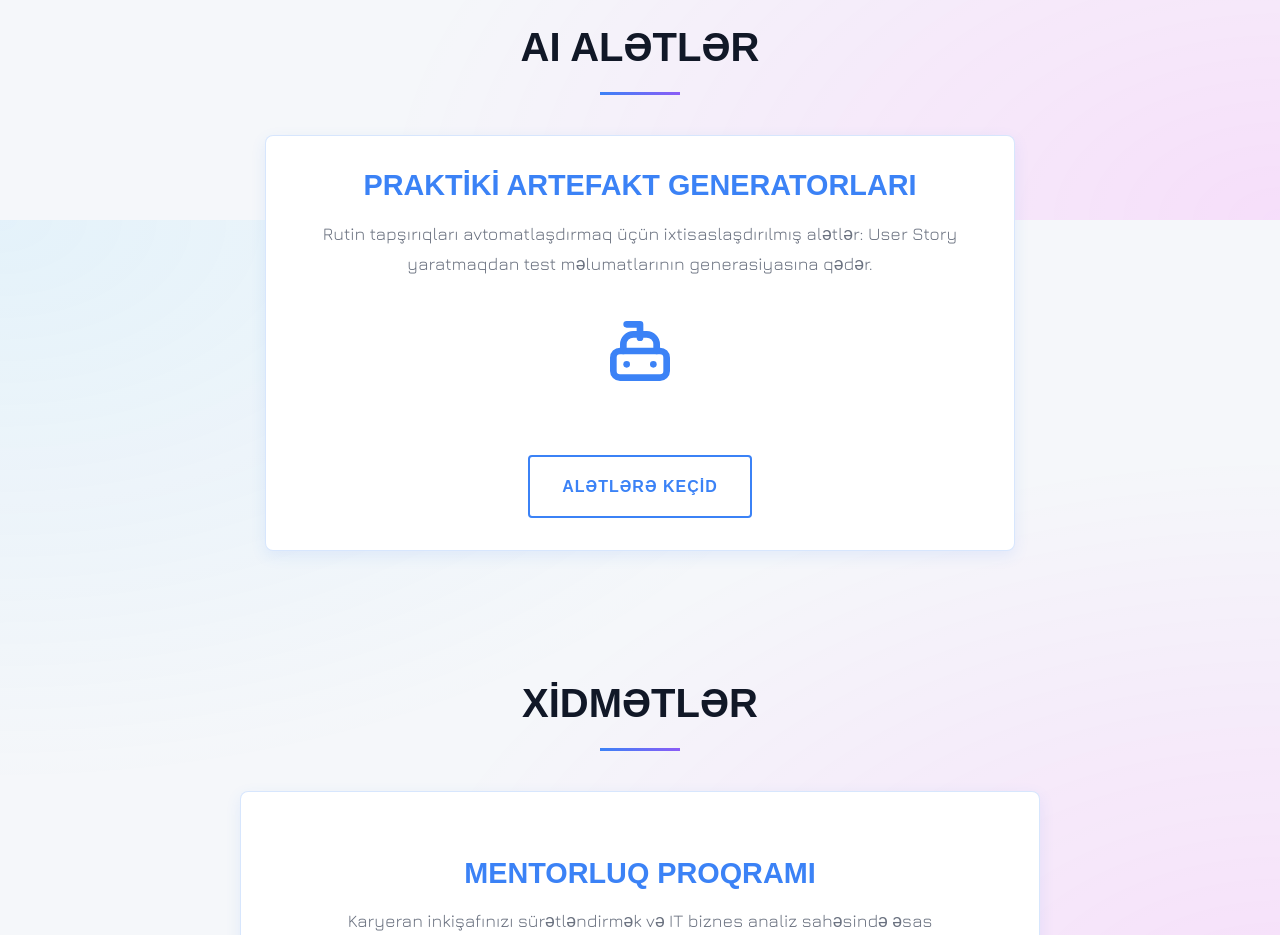
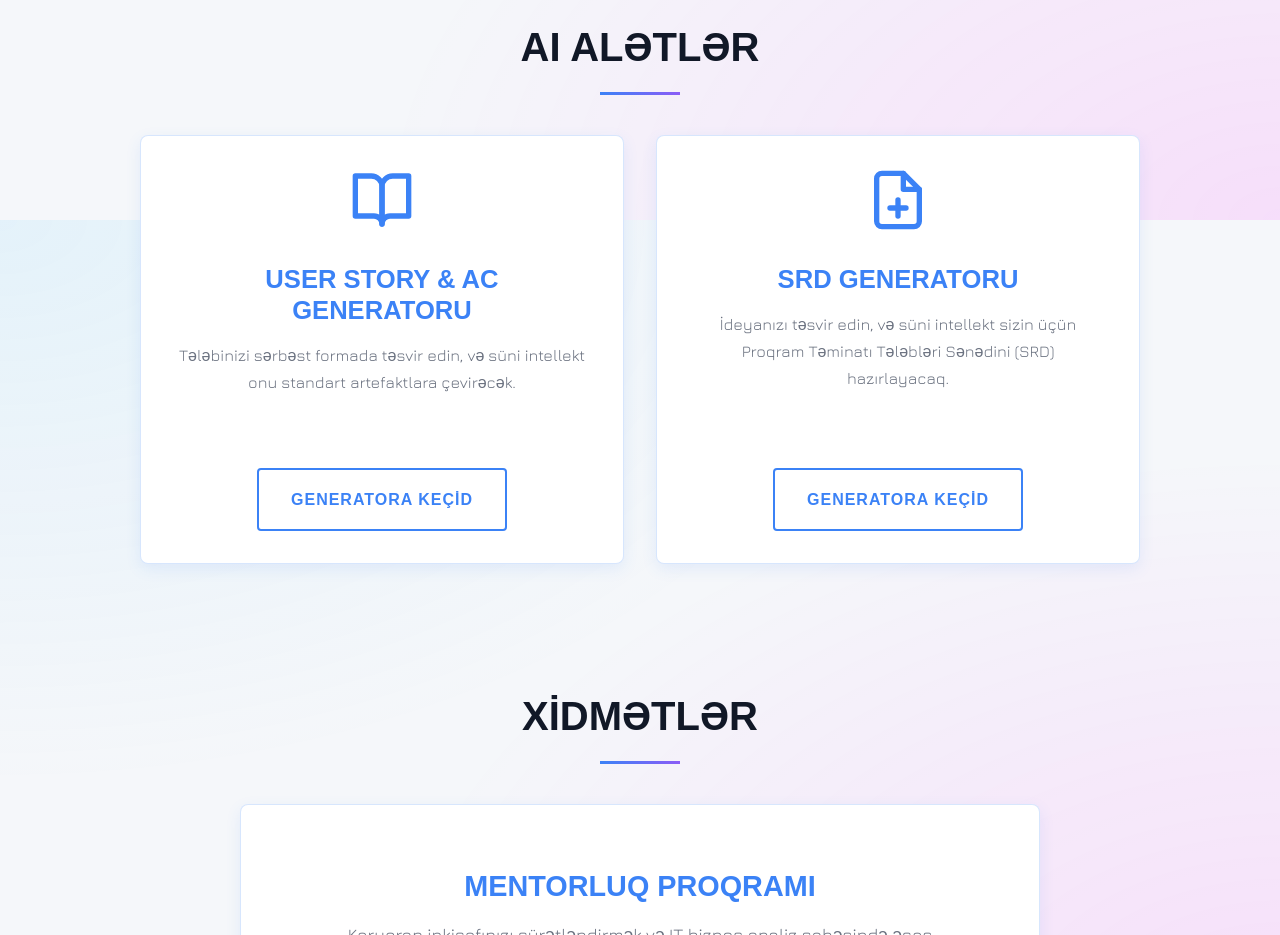
Before and after one commit to Saitosar/sarkhan-dev-nextjs, a Next.js app: page / in a window 1280 px wide. Shown: the part 2180-3115 px from the top of the page. Built offline with nearby package versions, Linux system fonts and the light colour scheme; no server answers; a web font is replaced by a local one.

Commit message:
separated tools card to story and srd generators

```diff
--- a/components/Icon.js
+++ b/components/Icon.js
@@ -35,6 +35,20 @@ const icons = {
       <path d="M7 12v-2a3 3 0 0 1 3-3h4a3 3 0 0 1 3 3v2" stroke="currentColor" strokeWidth="2" strokeLinecap="round" strokeLinejoin="round"/>
       <circle cx="8" cy="16" r="1" fill="currentColor"/>
       <circle cx="16" cy="16" r="1" fill="currentColor"/>
+    </>
+  ),
+  userStory: ( // <-- НОВАЯ ИКОНКА
+    <>
+      <path d="M2 3h6a4 4 0 0 1 4 4v14a3 3 0 0 0-3-3H2z" stroke="currentColor" strokeWidth="2" strokeLinecap="round" strokeLinejoin="round"/>
+      <path d="M22 3h-6a4 4 0 0 0-4 4v14a3 3 0 0 1 3-3h7z" stroke="currentColor" strokeWidth="2" strokeLinecap="round" strokeLinejoin="round"/>
+    </>
+  ),
+  srd: ( // <-- НОВАЯ ИКОНКА
+    <>
+        <path d="M14 2H6a2 2 0 0 0-2 2v16a2 2 0 0 0 2 2h12a2 2 0 0 0 2-2V8z" stroke="currentColor" strokeWidth="2" strokeLinecap="round" strokeLinejoin="round" />
+        <polyline points="14 2 14 8 20 8" stroke="currentColor" strokeWidth="2" strokeLinecap="round" strokeLinejoin="round" />
+        <line x1="12" y1="18" x2="12" y2="12" stroke="currentColor" strokeWidth="2" strokeLinecap="round" strokeLinejoin="round" />
+        <line x1="9" y1="15" x2="15" y2="15" stroke="currentColor" strokeWidth="2" strokeLinecap="round" strokeLinejoin="round" />
     </>
   ),
   services: (
--- a/components/ToolsSection.js
+++ b/components/ToolsSection.js
@@ -1,25 +1,44 @@
-// components/ToolsSection.js (ОБНОВЛЕННЫЙ ФАЙЛ)
+// components/ToolsSection.js
 import Link from 'next/link';
-import Icon from './Icon'; // <-- ДОБАВЛЕН ИМПОРТ Icon
+import Icon from './Icon';
 
 const ToolsSection = ({ t }) => {
   return (
     <section id="tools">
       <div className="container">
         <h2>{t.toolsSectionTitle}</h2>
-        <div className="blog-manifest">
-          <h3>{t.toolsManifestTitle}</h3>
-          <p>{t.toolsManifestText}</p>
-          {/* === НАЧАЛО ИЗМЕНЕНИЙ: ДОБАВЛЕНА ИКОНКА === */}
-         <div className="tools-manifest-icon"> {/* <-- ИСПОЛЬЗУЕМ НОВЫЙ КЛАСС */}
-            <Icon name="tools" />
+
+        {/* Новый контейнер для двух карточек */}
+        <div className="tools-grid">
+
+          {/* Карточка 1: Генератор User Story */}
+          <div className="tool-card-promo">
+            <div className="tool-card-promo-icon">
+              <Icon name="userStory" />
+            </div>
+            <h3>{t.toolsGeneratorTitle}</h3>
+            <p>{t.toolsGeneratorDescription}</p>
+            <div className="view-all-container">
+              <Link href="/tools/story-generator" legacyBehavior>
+                <a className="btn">{t.toolsGeneratorButton}</a>
+              </Link>
+            </div>
           </div>
-          {/* === КОНЕЦ ИЗМЕНЕНИЙ === */}
-          <div className="view-all-container">
-            <Link href="/tools" legacyBehavior>
-              <a className="btn">{t.toolsManifestButton}</a>
-            </Link>
+
+          {/* Карточка 2: Генератор SRD */}
+          <div className="tool-card-promo">
+            <div className="tool-card-promo-icon">
+              <Icon name="srd" />
+            </div>
+            <h3>{t.toolsGeneratorSrdTitle}</h3>
+            <p>{t.toolsGeneratorSrdDescription}</p>
+            <div className="view-all-container">
+              <Link href="/tools/srd-generator" legacyBehavior>
+                <a className="btn">{t.toolsGeneratorSrdButton}</a>
+              </Link>
+            </div>
           </div>
+
         </div>
       </div>
     </section>
--- a/styles/globals.css
+++ b/styles/globals.css
@@ -2100,3 +2100,54 @@ a.blog-card, a.blog-card:hover {
     width: 100%; /* Растягиваем кнопку на всю ширину меню */
   }
 }
+
+/* styles/globals.css */
+/* ... (в самый конец файла добавьте эти стили) ... */
+
+/* === Стили для секции Инструментов на главной странице === */
+.tools-grid {
+  display: grid;
+  grid-template-columns: 1fr; /* Одна колонка на мобильных */
+  gap: var(--space-xl);
+  max-width: 1000px;
+  margin-inline: auto;
+}
+
+/* Две колонки на планшетах и десктопах */
+@media (min-width: 768px) {
+  .tools-grid {
+    grid-template-columns: repeat(2, 1fr);
+  }
+}
+
+.tool-card-promo {
+  background-color: var(--color-surface);
+  border: 1px solid var(--color-border);
+  border-radius: var(--radius-md);
+  box-shadow: var(--shadow-md);
+  padding: var(--space-xl);
+  text-align: center;
+  display: flex;
+  flex-direction: column;
+  height: 100%; /* Заставляем карточки быть одной высоты */
+}
+
+.tool-card-promo h3 {
+  font-size: 1.6rem;
+  color: var(--color-primary);
+  margin-bottom: var(--space-md);
+}
+
+.tool-card-promo p {
+  color: var(--color-text-secondary);
+  flex-grow: 1; /* Растягиваем параграф, чтобы кнопка была внизу */
+  margin-bottom: var(--space-sm);
+}
+
+.tool-card-promo-icon {
+  width: 64px;
+  height: 64px;
+  margin-inline: auto;
+  margin-bottom: var(--space-xl);
+  color: var(--color-primary);
+}
--- a/utils/translations.js
+++ b/utils/translations.js
@@ -33,14 +33,17 @@ const translations = {
         navTools: "Alətlər",
         toolsSectionTitle: "AI Alətlər",
         toolsManifestTitle: "Praktiki Artefakt Generatorları",
-        toolsManifestText: "Rutin tapşırıqları avtomatlaşdırmaq üçün ixtisaslaşdırılmış alətlər: User Story yaratmaqdan test məlumatlarının generasiyasına qədər.",
-        toolsManifestButton: "Alətlərə Keçid",
+        toolsManifestText: "Rutin tapşırıqları avtomatlaşdırmaq üçün ixtisaslaşdırılmış alətlər: User Story yaratmaqdan SRD sənədlərinin hazırlanmasına qədər.",
+        toolsManifestButton: "Bütün Alətlərə Bax",
         comingSoon: "Tezliklə...",
-        toolsGeneratorTitle: "User Story və Qəbul Kriteriyaları Generatoru",
+        toolsGeneratorTitle: "User Story & AC Generatoru",
         toolsGeneratorDescription: "Tələbinizi sərbəst formada təsvir edin, və süni intellekt onu standart artefaktlara çevirəcək.",
         toolsGeneratorPlaceholder: "Nümunə: İstifadəçi məhsulları qiymətə və kateqoriyaya görə filtrləyə bilməlidir...",
-        toolsGeneratorButton: "Generasiya et",
+        toolsGeneratorButton: "Generatora Keçid",
         toolsGeneratorButtonLoading: "Generasiya edilir...",
+        toolsGeneratorSrdTitle: "SRD Generatoru", // <-- YENİ
+        toolsGeneratorSrdDescription: "İdeyanızı təsvir edin, və süni intellekt sizin üçün Proqram Təminatı Tələbləri Sənədini (SRD) hazırlayacaq.", // <-- YENİ
+        toolsGeneratorSrdButton: "Generatora Keçid", // <-- YENİ
         toolsGeneratorUserStoryTitle: "User Story",
         toolsGeneratorACTitle: "Qəbul Kriteriyaları (AC)",
         toolsGeneratorCopyButton: "Kopyala",
@@ -135,14 +138,17 @@ Texniki biliklərimi və insana yönümlü düşüncə tərzimi transformasiya t
         navTools: "Tools",
         toolsSectionTitle: "AI Tools",
         toolsManifestTitle: "Practical Artifact Generators",
-        toolsManifestText: "Specialized tools to automate routine tasks: from creating User Stories to generating test data.",
+        toolsManifestText: "Specialized tools to automate routine tasks: from creating User Stories to generating SRD documents.",
         toolsManifestButton: "Go to Tools",
         comingSoon: "Coming soon...",
-         toolsGeneratorTitle: "User Story & Acceptance Criteria Generator",
+        toolsGeneratorTitle: "User Story & AC Generator",
         toolsGeneratorDescription: "Describe your requirement in free-form text, and the AI will formulate it into standard artifacts.",
         toolsGeneratorPlaceholder: "Example: The user should be able to filter products by price and category...",
-        toolsGeneratorButton: "Generate",
+        toolsGeneratorButton: "Go to Generator",
         toolsGeneratorButtonLoading: "Generating...",
+        toolsGeneratorSrdTitle: "SRD Generator", // <-- NEW
+        toolsGeneratorSrdDescription: "Describe your idea, and the AI will generate a Software Requirements Document (SRD) for you.", // <-- NEW
+        toolsGeneratorSrdButton: "Go to Generator", // <-- NEW
         toolsGeneratorUserStoryTitle: "User Story",
         toolsGeneratorACTitle: "Acceptance Criteria (AC)",
         toolsGeneratorCopyButton: "Copy",
@@ -233,14 +239,17 @@ Open to remote or hybrid opportunities with international teams where I can cont
         navTools: "Инструменты",
         toolsSectionTitle: "AI Инструменты",
         toolsManifestTitle: "Генераторы практических артефактов",
-        toolsManifestText: "Специализированные инструменты для автоматизации рутинных задач: от создания User Story до генерации тестовых данных.",
+        toolsManifestText: "Специализированные инструменты для автоматизации рутинных задач: от создания User Story до генерации SRD документов.",
         toolsManifestButton: "Перейти к Инструментам",
         comingSoon: "Скоро...",
-        toolsGeneratorTitle: "Генератор User Story и Критериев Приемки",
+        toolsGeneratorTitle: "Генератор User Story и AC",
         toolsGeneratorDescription: "Опишите ваше требование в свободной форме, и ИИ сформулирует его в виде стандартных артефактов.",
         toolsGeneratorPlaceholder: "Пример: Пользователь должен иметь возможность фильтровать товары по цене и категории...",
-        toolsGeneratorButton: "Сгенерировать",
+        toolsGeneratorButton: "Перейти к Генератору",
         toolsGeneratorButtonLoading: "Генерация...",
+        toolsGeneratorSrdTitle: "Генератор SRD", // <-- НОВЫЙ
+        toolsGeneratorSrdDescription: "Опишите вашу идею, и ИИ сгенерирует для вас документ с требованиями к ПО (Software Requirements Document).", // <-- НОВЫЙ
+        toolsGeneratorSrdButton: "Перейти к Генератору", // <-- НОВЫЙ
         toolsGeneratorUserStoryTitle: "User Story",
         toolsGeneratorACTitle: "Критерии Приемки (AC)",
         toolsGeneratorCopyButton: "Копировать",
```
